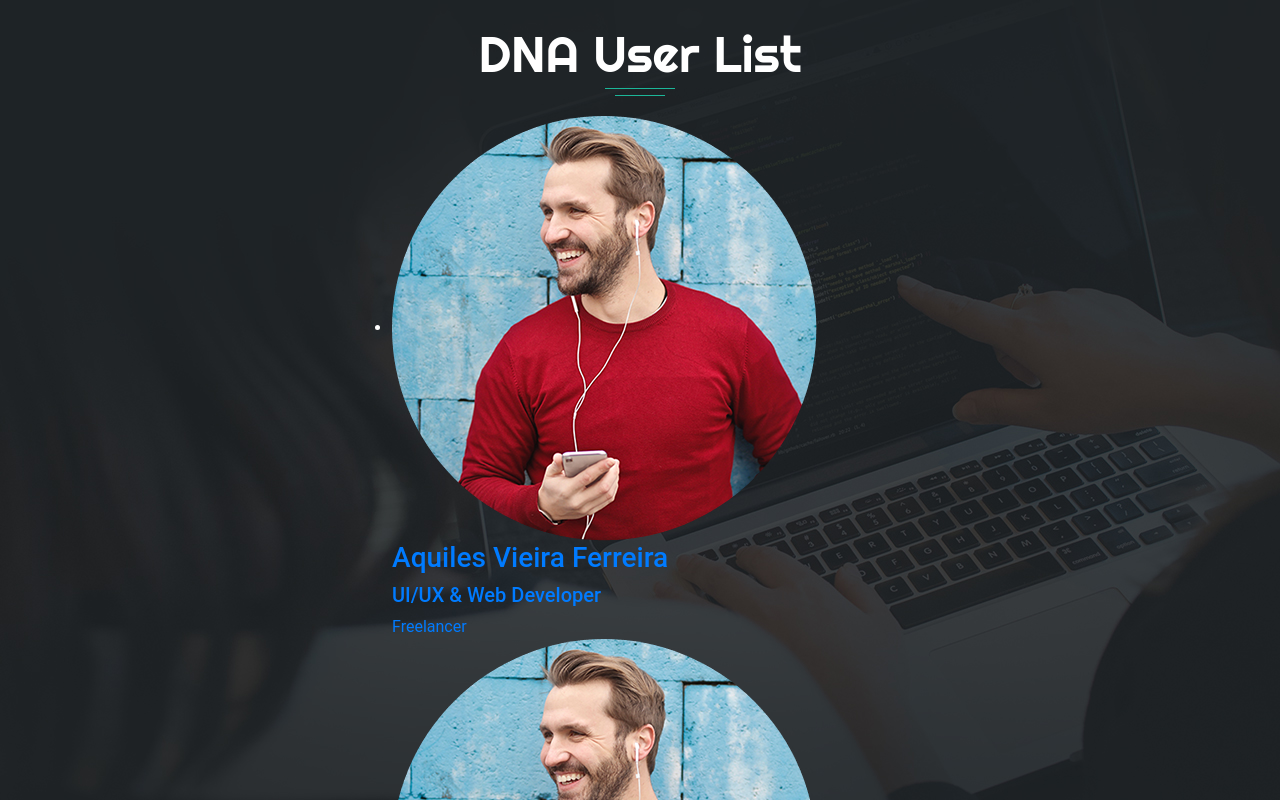
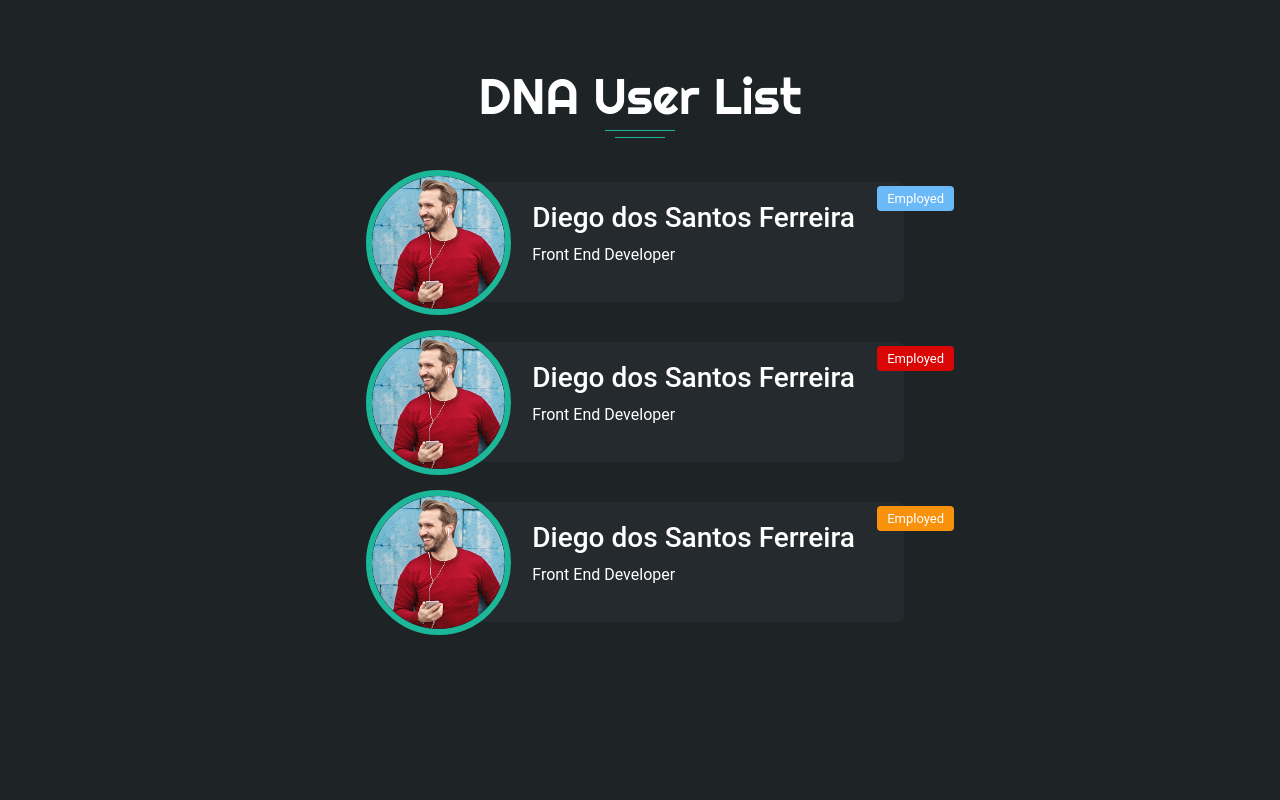
Before and after one commit to di-ferreira/teste-dna, a React (Create React App) app in the folder frontend/: page / in a window 1280 px wide. Shown: the top 800 px of the page. Built offline with nearby package versions, Linux system fonts and the light colour scheme.

Commit message:
list page

```diff
--- a/frontend/src/assets/css/styles.css
+++ b/frontend/src/assets/css/styles.css
@@ -2,6 +2,9 @@
 
 :root {
   --mainColor: #1cb698;
+  --mainWarning: rgb(248, 145, 11);
+  --mainDanger: rgb(218, 6, 6);
+  --mainSuccess: rgb(108, 185, 248);
   --mediumDark: #252a2e;
   --Dark: #1e2326;
   --white: #ffffff;
@@ -23,6 +26,14 @@ body,
 
 .w-90 {
   width: 90% !important;
+}
+
+.w-80 {
+  width: 80% !important;
+}
+
+.w-65 {
+  width: 65% !important;
 }
 
 .title-custom {
@@ -57,6 +68,116 @@ select.input-custom {
 label.input-custom {
   display: flex;
   align-items: center;
+}
+
+.user-list-container {
+  margin-top: 15px;
+  display: flex;
+  flex-direction: column;
+  list-style: none;
+  width: 100%;
+  align-items: center;
+}
+
+.user-list-item:first-child {
+  margin-top: 0px !important;
+}
+
+.user-list-item {
+  position: relative;
+  background-color: var(--mediumDark);
+  height: 120px;
+  margin: 20px 0;
+  border-radius: 5px;
+  -webkit-border-radius: 5px;
+  -moz-border-radius: 5px;
+  -ms-border-radius: 5px;
+  -o-border-radius: 5px;
+}
+
+.user-list-item a {
+  display: flex !important;
+  align-items: center !important;
+}
+.user-list-item a:hover {
+  text-decoration: none;
+}
+
+.user-list-item-info {
+  text-decoration: none;
+  color: var(--white);
+  margin-right: 10% !important;
+  transition: color ease 0.3s;
+  -webkit-transition: color ease 0.3s;
+  -moz-transition: color ease 0.3s;
+  -ms-transition: color ease 0.3s;
+  -o-transition: color ease 0.3s;
+}
+
+.user-list-item:hover .user-list-item-info {
+  text-decoration: none !important;
+  color: var(--mainColor);
+  transition: color ease 0.3s;
+  -webkit-transition: color ease 0.3s;
+  -moz-transition: color ease 0.3s;
+  -ms-transition: color ease 0.3s;
+  -o-transition: color ease 0.3s;
+}
+
+.user-list-item:hover .user-list-item-container-image {
+  box-shadow: 0px 0px 12px var(--mainColor);
+  transition: box-shadow ease 0.3s;
+  -webkit-transition: box-shadow ease 0.3s;
+  -moz-transition: box-shadow ease 0.3s;
+  -ms-transition: box-shadow ease 0.3s;
+  -o-transition: box-shadow ease 0.3s;
+}
+
+.user-list-item-container-image {
+  position: absolute;
+  width: 145px;
+  border: solid 6px var(--mainColor);
+  overflow: hidden;
+  left: -50px;
+  top: -10%;
+  border-radius: 50%;
+  -webkit-border-radius: 50%;
+  -moz-border-radius: 50%;
+  -ms-border-radius: 50%;
+  -o-border-radius: 50%;
+}
+
+.user-list-item-container-image .user-list-item-image {
+  width: 100%;
+}
+
+.user-list-item-status {
+  position: absolute;
+  top: 4px;
+  right: -50px;
+  display: flex;
+  align-items: center;
+  height: 25px;
+  padding: 0 2%;
+  color: var(--white);
+  font-size: 13px;
+  border-radius: 4px;
+  -webkit-border-radius: 4px;
+  -moz-border-radius: 4px;
+  -ms-border-radius: 4px;
+  -o-border-radius: 4px;
+}
+
+.user-list-item-status[data-employed] {
+  background-color: var(--mainSuccess);
+}
+
+.user-list-item-status[data-unemployed] {
+  background-color: var(--mainDanger);
+}
+
+.user-list-item-status[data-freelancer] {
+  background-color: var(--mainWarning);
 }
 
 .input-custom .input-custom-file {
--- a/frontend/src/pages/List/index.tsx
+++ b/frontend/src/pages/List/index.tsx
@@ -3,39 +3,68 @@ import ProfileImg from "../../assets/img/hero.png";
 
 function List() {
   return (
-    <div className="justify-content-center d-flex w-100 h100 bg-login">
-      <div className="d-flex flex-column card-login align-items-center">
-        <h1 className="mt-4 title-custom">DNA User List</h1>
-        <div className="px-5 mt-4 align-items-end d-flex flex-column w-90">
-          <ul className="user-list-container">
-            <li className="user-list-item">
-              <Link to="/profile">
+    <div className="justify-content-center d-flex w-100 h100">
+      <div className="d-flex flex-column card-register">
+        <h1 className="mt-3 title-custom">DNA User List</h1>
+        <ul className="user-list-container mt-5">
+          <li className="user-list-item w-65">
+            <Link
+              to="/profile"
+              className="w-100 h-100 d-flex justify-content-end align-items-center"
+            >
+              <div className="user-list-item-container-image">
                 <img src={ProfileImg} alt="" className="user-list-item-image" />
-                <h3 className="user-list-item-name">Aquiles Vieira Ferreira</h3>
-                <h5 className="user-list-item-skills">UI/UX & Web Developer</h5>
-                <span className="user-list-item-status-01">Freelancer</span>
-              </Link>
-            </li>
-            <li className="user-list-item">
-              <Link to="/profile">
-                <img src={ProfileImg} alt="" className="user-list-item-image" />
+              </div>
+              <div className="user-list-item-info">
                 <h3 className="user-list-item-name">
                   Diego dos Santos Ferreira
                 </h3>
-                <h5 className="user-list-item-skills">Front Edn Developer</h5>
-                <span className="user-list-item-status-02">Employed</span>
-              </Link>
-            </li>
-            <li className="user-list-item">
-              <Link to="/profile">
+                <p className="user-list-item-skills">Front End Developer</p>
+              </div>
+              <span className="user-list-item-status" data-employed>
+                Employed
+              </span>
+            </Link>
+          </li>
+          <li className="user-list-item w-65">
+            <Link
+              to="/profile"
+              className="w-100 h-100 d-flex justify-content-end align-items-center"
+            >
+              <div className="user-list-item-container-image">
                 <img src={ProfileImg} alt="" className="user-list-item-image" />
-                <h3 className="user-list-item-name">Priscila Gomes Vieiera</h3>
-                <h5 className="user-list-item-skills">Back End</h5>
-                <span className="user-list-item-status-03">Unemployed</span>
-              </Link>
-            </li>
-          </ul>
-        </div>
+              </div>
+              <div className="user-list-item-info">
+                <h3 className="user-list-item-name">
+                  Diego dos Santos Ferreira
+                </h3>
+                <p className="user-list-item-skills">Front End Developer</p>
+              </div>
+              <span className="user-list-item-status" data-unemployed>
+                Employed
+              </span>
+            </Link>
+          </li>
+          <li className="user-list-item w-65">
+            <Link
+              to="/profile"
+              className="w-100 h-100 d-flex justify-content-end align-items-center"
+            >
+              <div className="user-list-item-container-image">
+                <img src={ProfileImg} alt="" className="user-list-item-image" />
+              </div>
+              <div className="user-list-item-info">
+                <h3 className="user-list-item-name">
+                  Diego dos Santos Ferreira
+                </h3>
+                <p className="user-list-item-skills">Front End Developer</p>
+              </div>
+              <span className="user-list-item-status" data-freelancer>
+                Employed
+              </span>
+            </Link>
+          </li>
+        </ul>
       </div>
     </div>
   );
```
